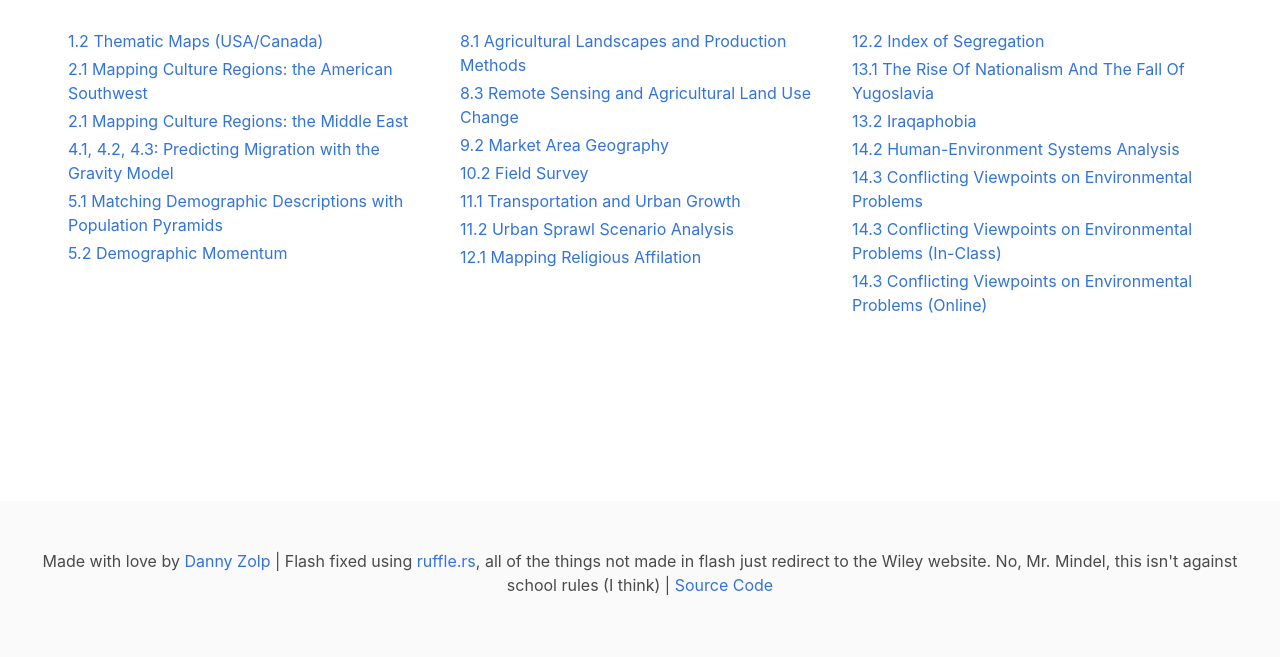
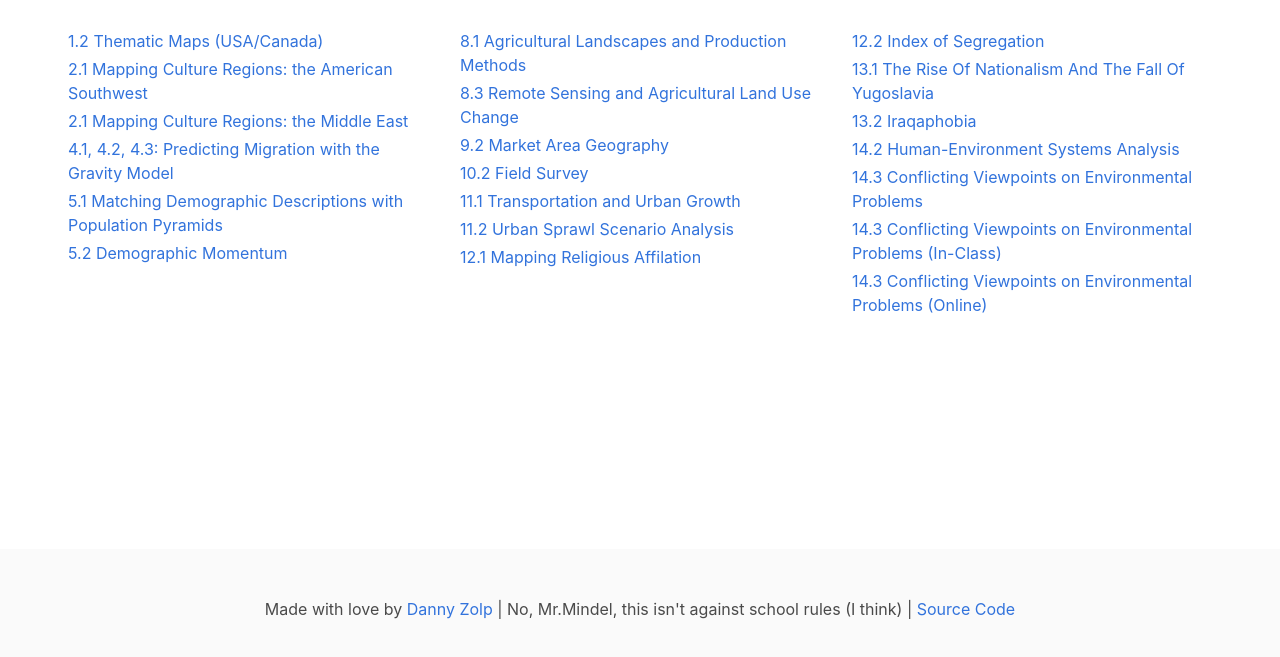
Before and after one commit to DannyZolp/Kuby-Activities, a plain HTML site: page index.html in a window 1280 px wide. Shown: the part 107-764 px from the top of the page. Drawn offline with Linux system fonts and the light colour scheme.

Commit message:
Update index.html

```diff
--- a/index.html
+++ b/index.html
@@ -122,12 +122,10 @@
         </ul>
       </div>
     </section>
-    <footer class="footer" style="bottom: 0; position: fixed; width: 100%">
+    <footer class="footer" style="bottom: 0; position: fixed; width: 100%; height: 2.5rem">
       <div class="content has-text-centered">
         Made with love by <a href="https://dannyzolp.com/">Danny Zolp</a> |
-        Flash fixed using <a href="https://ruffle.rs/">ruffle.rs</a>, all of the
-        things not made in flash just redirect to the Wiley website. No, Mr.
-        Mindel, this isn't against school rules (I think) |
+        No, Mr.Mindel, this isn't against school rules (I think) |
         <a href="https://github.com/DannyZolp/Kuby-Activities">Source Code</a>
       </div>
     </footer>
```
